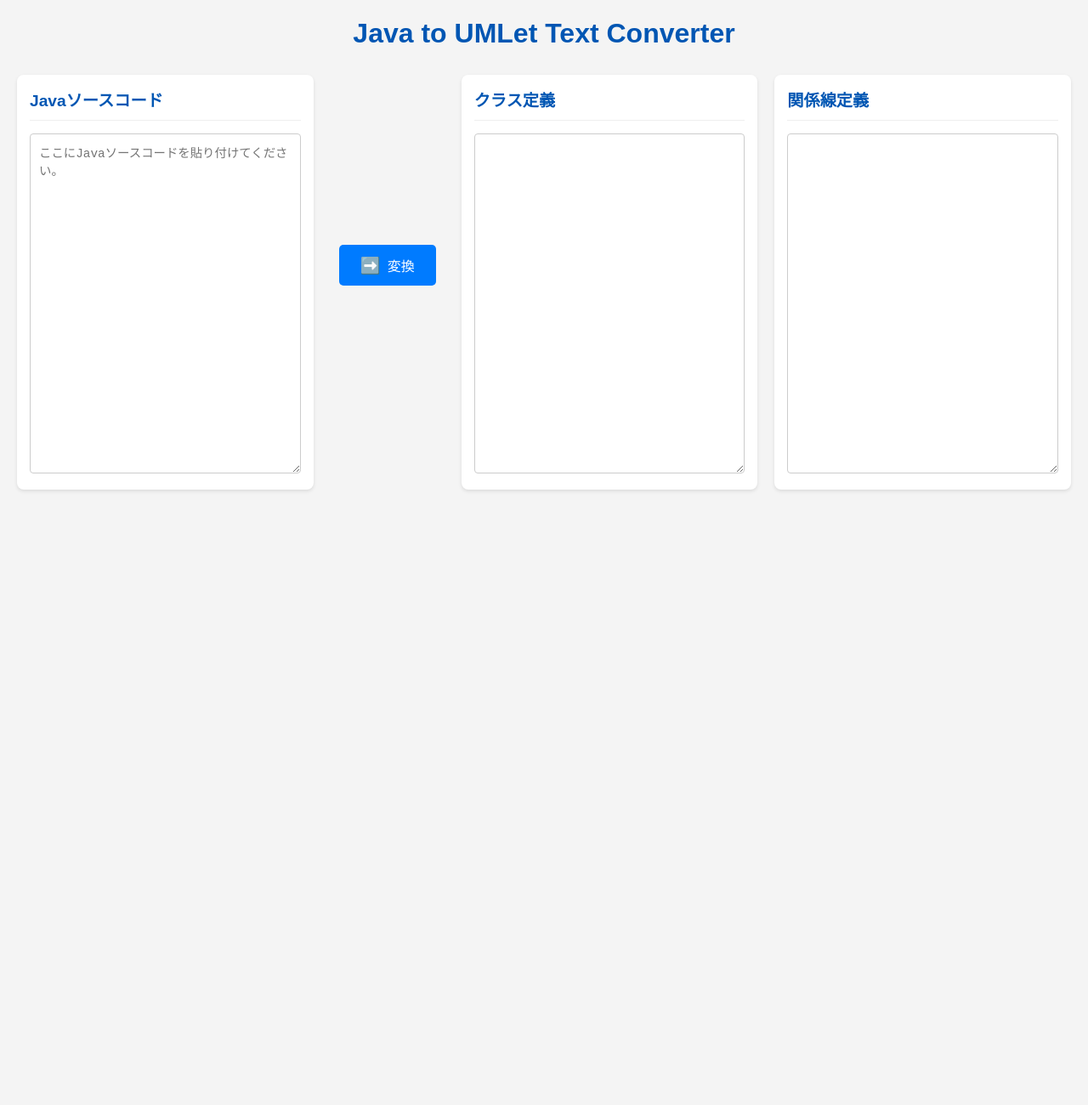
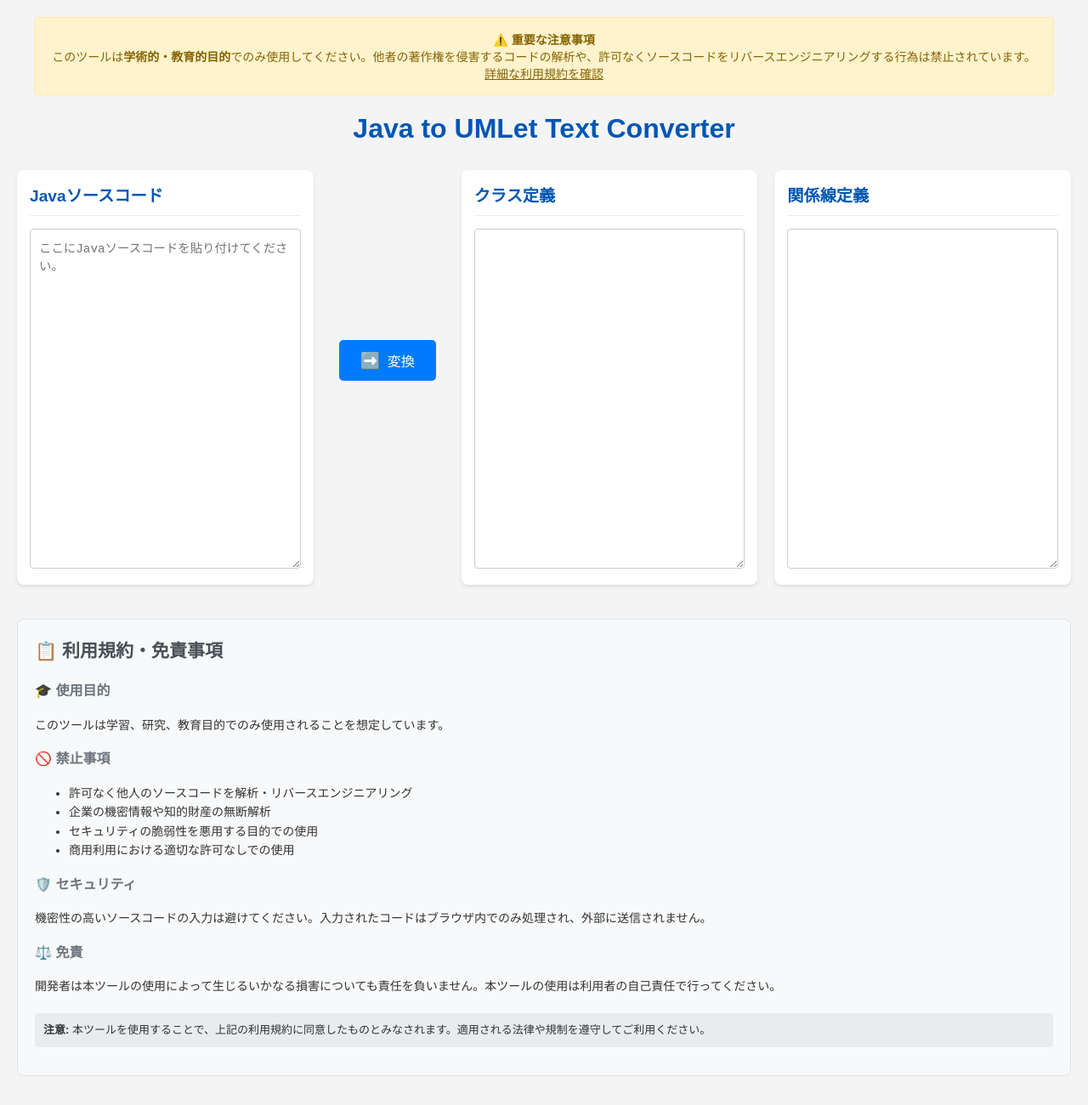
Before and after one commit to tenhou-Ravenclaw/convertJavaToUMLet, a plain HTML site: page index.html in a window 1280 px wide. Shown: the whole page at 85% size. Before the commit the page ends 800 px from the top, so only its background shows below. Drawn offline with Linux system fonts and the light colour scheme.

Commit message:
README.mdとindex.htmlに免責事項と利用規約を追加

```diff
--- a/index.html
+++ b/index.html
@@ -103,6 +103,14 @@
 </head>
 
 <body>
+    <!-- 免責事項バナー -->
+    <div
+        style="background-color: #fff3cd; border: 1px solid #ffeaa7; color: #856404; padding: 15px; margin: 10px 20px; border-radius: 5px; text-align: center; font-size: 14px;">
+        <strong>⚠️ 重要な注意事項</strong><br>
+        このツールは<strong>学術的・教育的目的</strong>でのみ使用してください。他者の著作権を侵害するコードの解析や、許可なくソースコードをリバースエンジニアリングする行為は禁止されています。
+        <a href="#disclaimer" style="color: #856404; text-decoration: underline;">詳細な利用規約を確認</a>
+    </div>
+
     <h1>Java to UMLet Text Converter</h1>
 
     <div class="container">
@@ -183,6 +191,34 @@
             });
         });
     </script>
+
+    <!-- 詳細な免責事項 -->
+    <div id="disclaimer"
+        style="max-width: 1200px; margin: 40px auto; padding: 20px; background-color: #f8f9fa; border: 1px solid #dee2e6; border-radius: 8px; font-size: 14px; line-height: 1.6;">
+        <h2 style="color: #495057; margin-top: 0;">📋 利用規約・免責事項</h2>
+
+        <h3 style="color: #6c757d; font-size: 16px;">🎓 使用目的</h3>
+        <p>このツールは学習、研究、教育目的でのみ使用されることを想定しています。</p>
+
+        <h3 style="color: #6c757d; font-size: 16px;">🚫 禁止事項</h3>
+        <ul>
+            <li>許可なく他人のソースコードを解析・リバースエンジニアリング</li>
+            <li>企業の機密情報や知的財産の無断解析</li>
+            <li>セキュリティの脆弱性を悪用する目的での使用</li>
+            <li>商用利用における適切な許可なしでの使用</li>
+        </ul>
+
+        <h3 style="color: #6c757d; font-size: 16px;">🛡️ セキュリティ</h3>
+        <p>機密性の高いソースコードの入力は避けてください。入力されたコードはブラウザ内でのみ処理され、外部に送信されません。</p>
+
+        <h3 style="color: #6c757d; font-size: 16px;">⚖️ 免責</h3>
+        <p>開発者は本ツールの使用によって生じるいかなる損害についても責任を負いません。本ツールの使用は利用者の自己責任で行ってください。</p>
+
+        <p style="margin-top: 20px; padding: 10px; background-color: #e9ecef; border-radius: 4px; font-size: 13px;">
+            <strong>注意:</strong> 本ツールを使用することで、上記の利用規約に同意したものとみなされます。適用される法律や規制を遵守してご利用ください。
+        </p>
+    </div>
+
 </body>
 
 </html>
```
Also changed, not shown: 1 other file.
